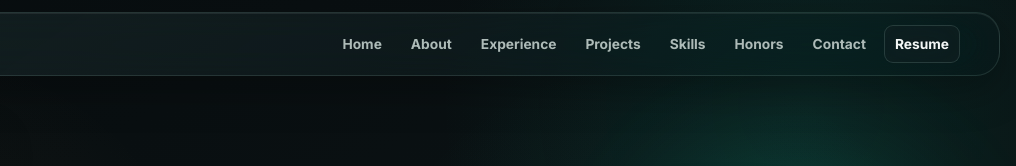
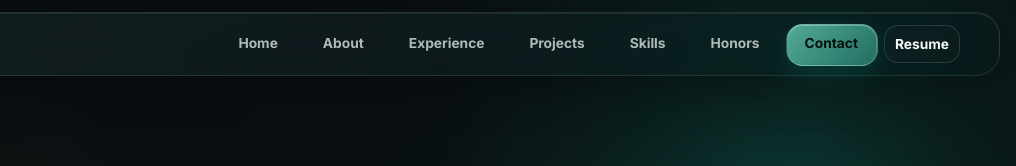
Before and after one commit to pradip2059/aaku, a plain HTML site: page index.html in a window 1280 px wide. Shown: the top 166 px of the page, 264-1280 px from the left. Drawn offline with Linux system fonts and the light colour scheme.

Commit message:
navbar update

```diff
--- a/index.html
+++ b/index.html
@@ -12,7 +12,7 @@
 <link rel="preconnect" href="https://fonts.googleapis.com">
 <link rel="preconnect" href="https://fonts.gstatic.com" crossorigin>
 <link href="https://fonts.googleapis.com/css2?family=Inter:wght@400;500;600;700;800&family=Manrope:wght@600;700;800&display=swap" rel="stylesheet">
-<link rel="stylesheet" href="styles.css?v=liquid-final-2">
+<link rel="stylesheet" href="styles.css?v=liquid-final-v7">
 </head>
 <body>
 <header class="nav">
--- a/script.js
+++ b/script.js
@@ -12,79 +12,72 @@ const sections=[...document.querySelectorAll("main section[id]")];
 const navLinks=[...document.querySelectorAll(".links a[href^='#']")];
 const navBar=document.querySelector(".nav");
 
-const liquidIndicator=document.createElement('span');
-liquidIndicator.className='at-liquid-indicator';
-liquidIndicator.setAttribute('aria-hidden','true');
-topnav?.appendChild(liquidIndicator);
+const liquidIndicator=document.createElement("span");
+liquidIndicator.className="at-liquid-indicator";
+liquidIndicator.setAttribute("aria-hidden","true");
+navBar?.appendChild(liquidIndicator);
 
-let indicatorReady=false;
 function positionLiquidIndicator(link, instant=false){
-  if(!topnav || !link || window.innerWidth<=900){
-    liquidIndicator.classList.remove('is-visible');
-    topnav?.classList.remove('indicator-ready');
-    indicatorReady=false;
+  if(!navBar || !link || window.innerWidth<=900){
+    liquidIndicator.classList.remove("visible");
+    navBar?.classList.remove("indicator-ready");
     return;
   }
 
-  const navRect=topnav.getBoundingClientRect();
+  const navRect=navBar.getBoundingClientRect();
   const linkRect=link.getBoundingClientRect();
 
-  if(instant) liquidIndicator.classList.add('no-motion');
+  if(instant) liquidIndicator.classList.add("no-motion");
 
-  liquidIndicator.style.setProperty('--indicator-x', `${linkRect.left-navRect.left}px`);
-  liquidIndicator.style.setProperty('--indicator-y', `${linkRect.top-navRect.top}px`);
+  liquidIndicator.style.setProperty("--at-x",`${linkRect.left-navRect.left}px`);
+  liquidIndicator.style.setProperty("--at-y",`${linkRect.top-navRect.top}px`);
   liquidIndicator.style.width=`${linkRect.width}px`;
   liquidIndicator.style.height=`${linkRect.height}px`;
-  liquidIndicator.classList.add('is-visible');
+  liquidIndicator.classList.add("visible");
 
-  // Only suppress V18.1's static active background AFTER the moving pill
-  // has a valid size/position. If this ever fails, V18.1 remains visible.
   if(linkRect.width>0 && linkRect.height>0){
-    topnav.classList.add('indicator-ready');
-    indicatorReady=true;
+    navBar.classList.add("indicator-ready");
   }
 
   if(instant){
     requestAnimationFrame(()=>requestAnimationFrame(()=>
-      liquidIndicator.classList.remove('no-motion')
+      liquidIndicator.classList.remove("no-motion")
     ));
   }
 }
+
 function updateActiveNav(){
-  let current='home';
+  let current=sections[0]?.id || "home";
 
-  // At the bottom of the page, force the final section active.
-  // This fixes Contact never becoming active when the viewport is
-  // taller than the remaining Contact/footer content.
-  const nearBottom =
+  const nearBottom=
     window.innerHeight + window.scrollY >=
     document.documentElement.scrollHeight - 8;
 
-  if (nearBottom && sections.length) {
-    current = sections[sections.length - 1].id;
-  } else {
+  if(nearBottom && sections.length){
+    current=sections[sections.length-1].id;
+  }else{
     sections.forEach(s=>{
-      if(window.scrollY >= s.offsetTop - 140) current=s.id;
+      if(window.scrollY>=s.offsetTop-135) current=s.id;
     });
   }
 
   let activeLink=null;
-  nav.forEach(a=>{
-    const active=a.getAttribute('href')==='#'+current;
-    a.classList.toggle('active',active);
+  navLinks.forEach(a=>{
+    const active=a.getAttribute("href")==="#"+current;
+    a.classList.toggle("active",active);
     if(active) activeLink=a;
   });
+
   positionLiquidIndicator(activeLink);
 }
 
-window.addEventListener('scroll',updateActiveNav,{passive:true});
-window.addEventListener('resize',()=>{
+window.addEventListener("scroll",updateActiveNav,{passive:true});
+window.addEventListener("resize",()=>{
   updateActiveNav();
-  const activeLink=nav.find(a=>a.classList.contains('active'));
-  positionLiquidIndicator(activeLink,true);
+  positionLiquidIndicator(navLinks.find(a=>a.classList.contains("active")),true);
 },{passive:true});
+
 updateActiveNav();
 requestAnimationFrame(()=>{
-  const activeLink=nav.find(a=>a.classList.contains('active'));
-  positionLiquidIndicator(activeLink,true);
+  positionLiquidIndicator(navLinks.find(a=>a.classList.contains("active")),true);
 });
--- a/styles.css
+++ b/styles.css
@@ -286,3 +286,168 @@ body{
     will-change:transform,width,height;
   }
 }
+
+
+/* =========================================================
+   AAKANSHYA LIQUID GLASS TEST v3 — CLEAN NAV + ACTIVE BAR
+   Text-only at rest; emerald glass on hover; shared active
+   liquid indicator restored and kept visible.
+   ========================================================= */
+@media (min-width:901px){
+  /* Normal section links are clean text only. */
+  .links a[href^="#"]:not(.resume-nav){
+    background:transparent !important;
+    border-color:transparent !important;
+    box-shadow:none !important;
+    backdrop-filter:none !important;
+    -webkit-backdrop-filter:none !important;
+  }
+
+  /* Hover/focus gets a subtle emerald glass capsule. */
+  .links a[href^="#"]:not(.resume-nav):not(.active):hover,
+  .links a[href^="#"]:not(.resume-nav):not(.active):focus-visible{
+    background:
+      linear-gradient(135deg,
+        rgba(91,190,166,.20),
+        rgba(29,119,102,.14)) !important;
+    border:1px solid rgba(138,224,204,.27) !important;
+    box-shadow:
+      0 7px 20px rgba(11,90,73,.15),
+      inset 0 1px 0 rgba(255,255,255,.11) !important;
+    backdrop-filter:blur(14px) saturate(145%) !important;
+    -webkit-backdrop-filter:blur(14px) saturate(145%) !important;
+    border-radius:14px !important;
+  }
+
+  /* Restore the moving active bar/pill and keep it above the nav glass. */
+  .at-liquid-indicator{
+    display:block !important;
+    z-index:2 !important;
+    opacity:0;
+    border-radius:14px !important;
+    background:
+      linear-gradient(135deg,
+        rgba(105,211,184,.78),
+        rgba(49,157,137,.64)) !important;
+    border:1px solid rgba(202,255,243,.34) !important;
+    box-shadow:
+      0 8px 24px rgba(18,185,153,.17),
+      inset 0 1px 0 rgba(255,255,255,.28),
+      inset 0 -1px 0 rgba(8,72,62,.09) !important;
+    backdrop-filter:blur(20px) saturate(175%) !important;
+    -webkit-backdrop-filter:blur(20px) saturate(175%) !important;
+    transition:
+      transform 520ms cubic-bezier(.16,1,.3,1),
+      width 520ms cubic-bezier(.16,1,.3,1),
+      height 520ms cubic-bezier(.16,1,.3,1),
+      opacity 140ms ease !important;
+    will-change:transform,width,height;
+  }
+  .at-liquid-indicator.visible{opacity:1 !important;}
+
+  /* Links sit above the moving glass pill. */
+  .links a{z-index:3 !important;}
+
+  /* Active link itself is transparent because the shared pill is behind it. */
+  .nav.indicator-ready .links a[href^="#"].active,
+  .nav.indicator-ready .links a[href^="#"].active:hover{
+    background:transparent !important;
+    border-color:transparent !important;
+    box-shadow:none !important;
+    color:#07110f !important;
+  }
+
+  /* Resume remains a separate outlined action. */
+  .links .resume-nav{
+    border-radius:14px !important;
+  }
+}
+
+
+/* =========================================================
+   TEST v5 — INDICATOR LAYER FIX
+   The v4 pill was above the text. Put the glass behind the
+   navbar content, matching the proven Pradip V18.3 layering.
+   ========================================================= */
+@media (min-width:901px){
+  .nav{
+    overflow:visible !important;
+  }
+
+  .nav-inner{
+    position:relative !important;
+    z-index:2 !important;
+  }
+
+  .at-liquid-indicator{
+    z-index:1 !important;
+    pointer-events:none !important;
+  }
+
+  .links,
+  .links a{
+    position:relative !important;
+    z-index:3 !important;
+  }
+
+  .nav.indicator-ready .links a[href^="#"].active,
+  .nav.indicator-ready .links a[href^="#"].active:hover{
+    color:#07110f !important;
+    opacity:1 !important;
+    text-shadow:none !important;
+  }
+}
+
+
+/* =========================================================
+   TEST v6 — CENTER ACTIVE LABEL INSIDE LIQUID PILL
+   ========================================================= */
+@media (min-width:901px){
+  .links a[href^="#"]{
+    display:inline-flex !important;
+    align-items:center !important;
+    justify-content:center !important;
+    text-align:center !important;
+    line-height:1 !important;
+    box-sizing:border-box !important;
+  }
+
+  .nav.indicator-ready .links a[href^="#"].active{
+    display:inline-flex !important;
+    align-items:center !important;
+    justify-content:center !important;
+    text-align:center !important;
+    line-height:1 !important;
+  }
+}
+
+
+/* =========================================================
+   TEST v7 — WIDER ACTIVE + HOVER PILLS
+   Match the roomier proportions of Pradip's navbar.
+   The moving indicator measures the anchor itself, so active
+   and hover states automatically stay the exact same size.
+   ========================================================= */
+@media (min-width:901px){
+  .links a[href^="#"]:not(.resume-nav){
+    min-height:42px !important;
+    padding:0 18px !important;
+    display:inline-flex !important;
+    align-items:center !important;
+    justify-content:center !important;
+    box-sizing:border-box !important;
+    border-radius:16px !important;
+  }
+
+  .at-liquid-indicator{
+    border-radius:16px !important;
+  }
+
+  /* Hover uses the same anchor box dimensions as the active pill. */
+  .links a[href^="#"]:not(.resume-nav):not(.active):hover,
+  .links a[href^="#"]:not(.resume-nav):not(.active):focus-visible{
+    min-height:42px !important;
+    padding:0 18px !important;
+    border-radius:16px !important;
+  }
+}
```
Also changed, not shown: 1 other file.
